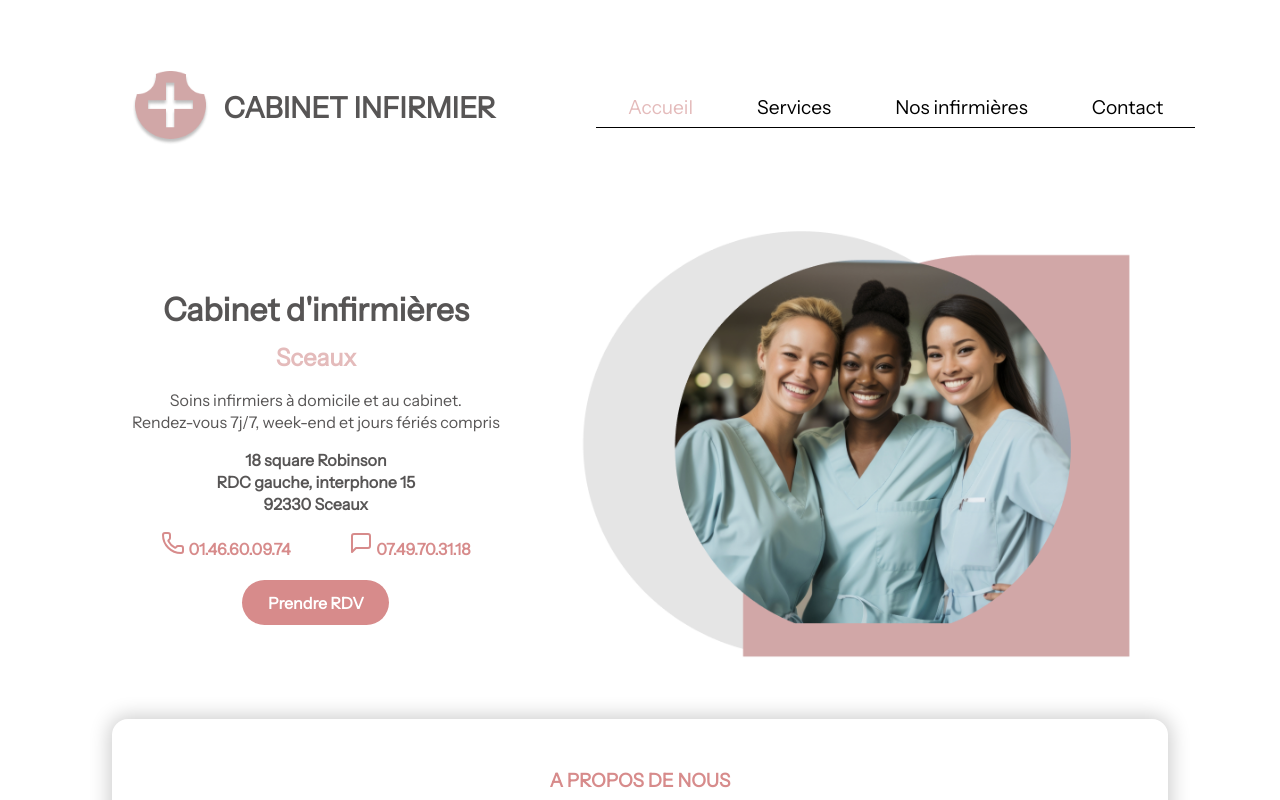
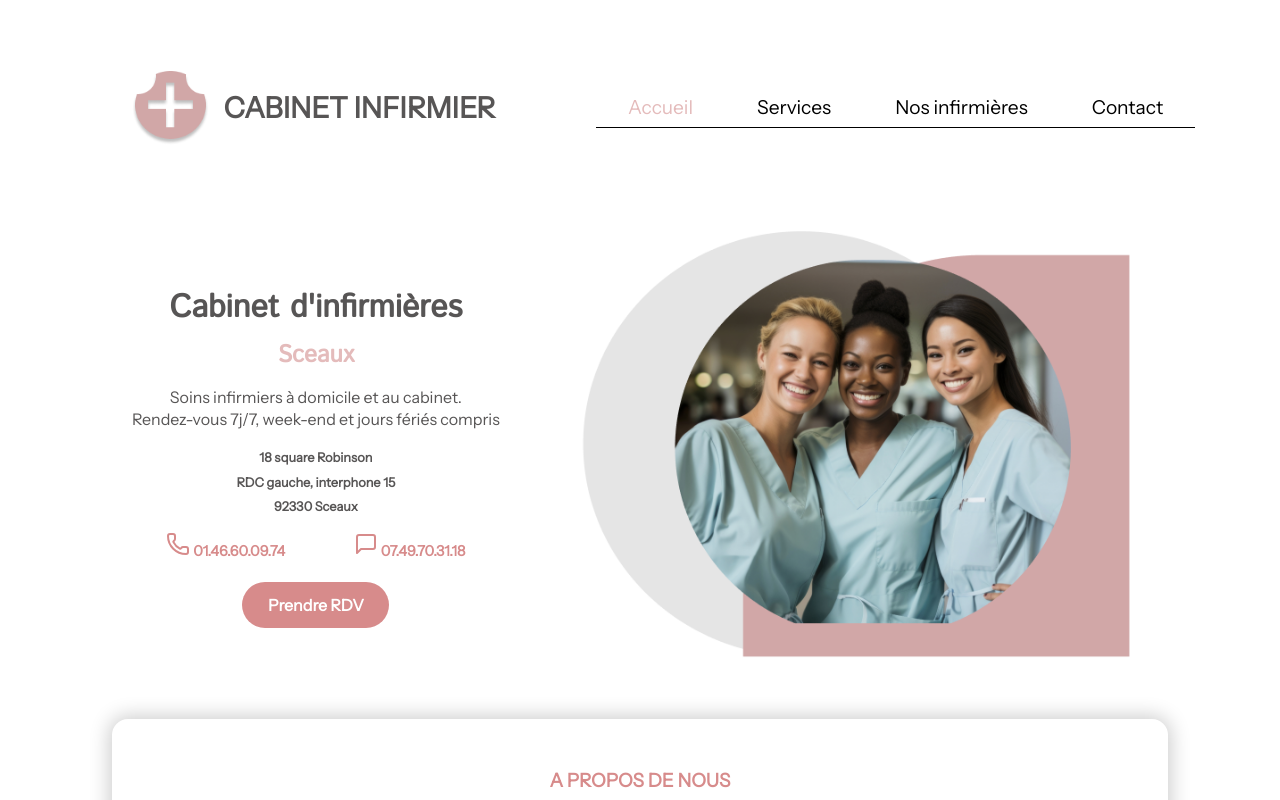
Before and after one commit to Cabinet-Infirmier/cabinet-infirmier-sceaux, a React (Vite) app: page / in a window 1280 px wide. Shown: the top 800 px of the page. Built offline with nearby package versions, Linux system fonts and the light colour scheme.

Commit message:
modify style

```diff
--- a/src/components/hero/Hero.module.css
+++ b/src/components/hero/Hero.module.css
@@ -11,10 +11,12 @@
 
 .hero h1 {
   line-height: 30px;
+  font-family: "istok", sans-serif;
 }
 
 .hero h2 {
   color: #e4bbbb;
+  font-family: "istok", sans-serif;
 }
 
 .container {
@@ -37,6 +39,8 @@
 
 .adress {
   font-weight: bold;
+  font-size: 0.8em;
+  line-height: 1.9em;
 }
 
 .contact {
@@ -46,4 +50,5 @@
   align-items: center;
   font-weight: bold;
   margin-bottom: 20px;
+  font-size: 0.9em;
 }
```
